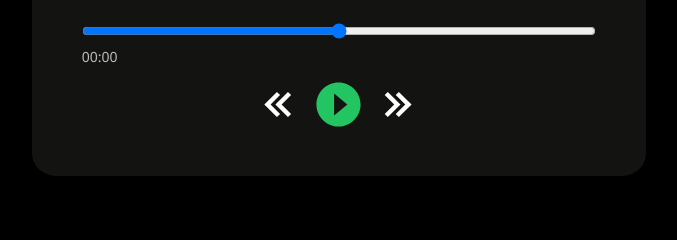
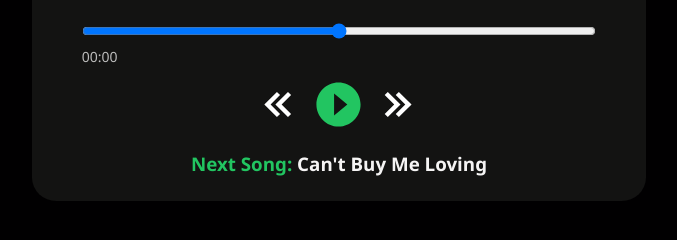
Before and after one commit to halith-smh/Javascript-Music-Player, a plain HTML site: page index.html in a window 1280 px wide. Shown: the part 492-732 px from the top of the page, without its empty margins (301-978 px from the left). Drawn offline with Linux system fonts and the light colour scheme.

Commit message:
next song feature

```diff
--- a/assets/css/style.scss
+++ b/assets/css/style.scss
@@ -70,6 +70,7 @@ header {
 
         }
     }
+
 }
 
 @media only screen and (min-width: 200px) and (max-width: 650px) {
--- a/assets/js/script.js
+++ b/assets/js/script.js
@@ -42,6 +42,9 @@ function loadTrack(index) {
     document.querySelector('#trackImg').src = `./assets/img/${track.cover}`;
     document.querySelector('h3').textContent = track.name;
     document.querySelector('h6').textContent = track.artist;
+
+    //next song label
+    document.querySelector('.next-song').textContent = tracks[index+1].name
 }
 
 function playTrack() {
--- a/index.html
+++ b/index.html
@@ -65,6 +65,7 @@
                 </svg>
             </div>
         </div>
+        <h6><span style="color: rgb(34, 197, 97)">Next Song: </span>  <span class="next-song"></span>  </h6>
     </section>
     <script src="./assets/js/script.js"></script>
 </body>
```
Also changed, not shown: 1 other file.
